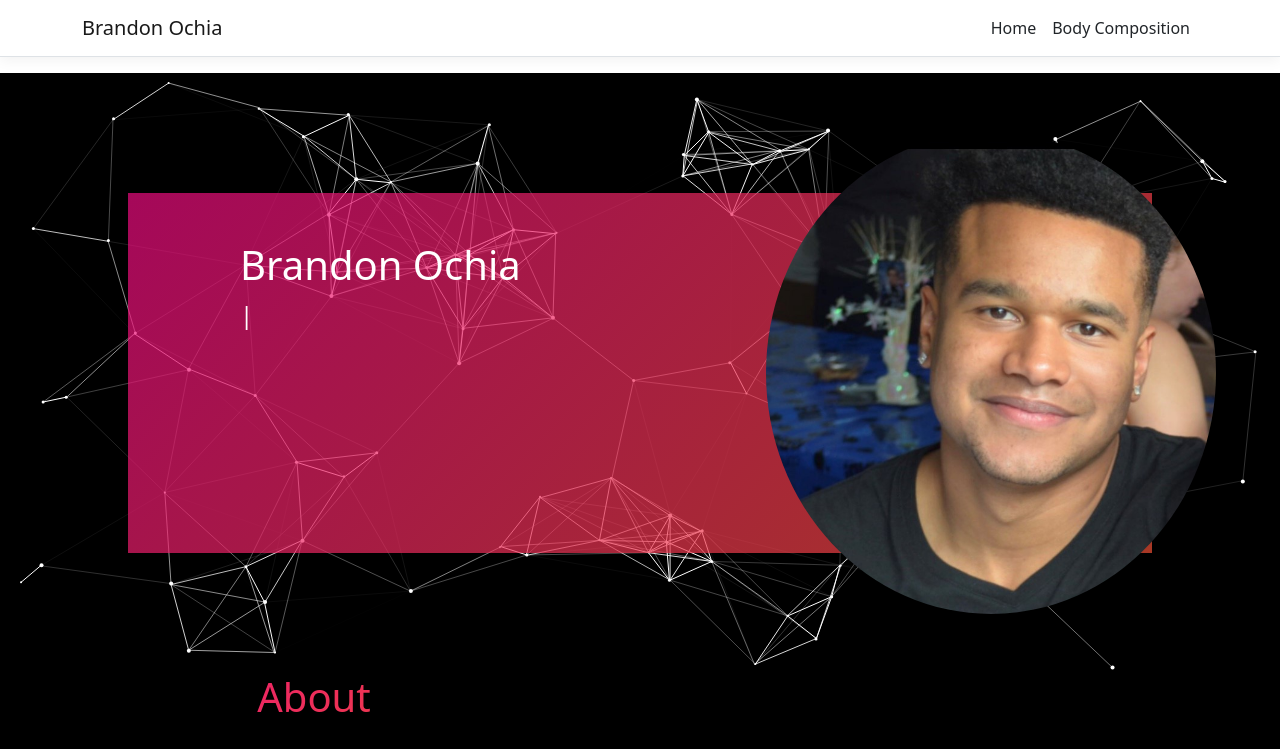
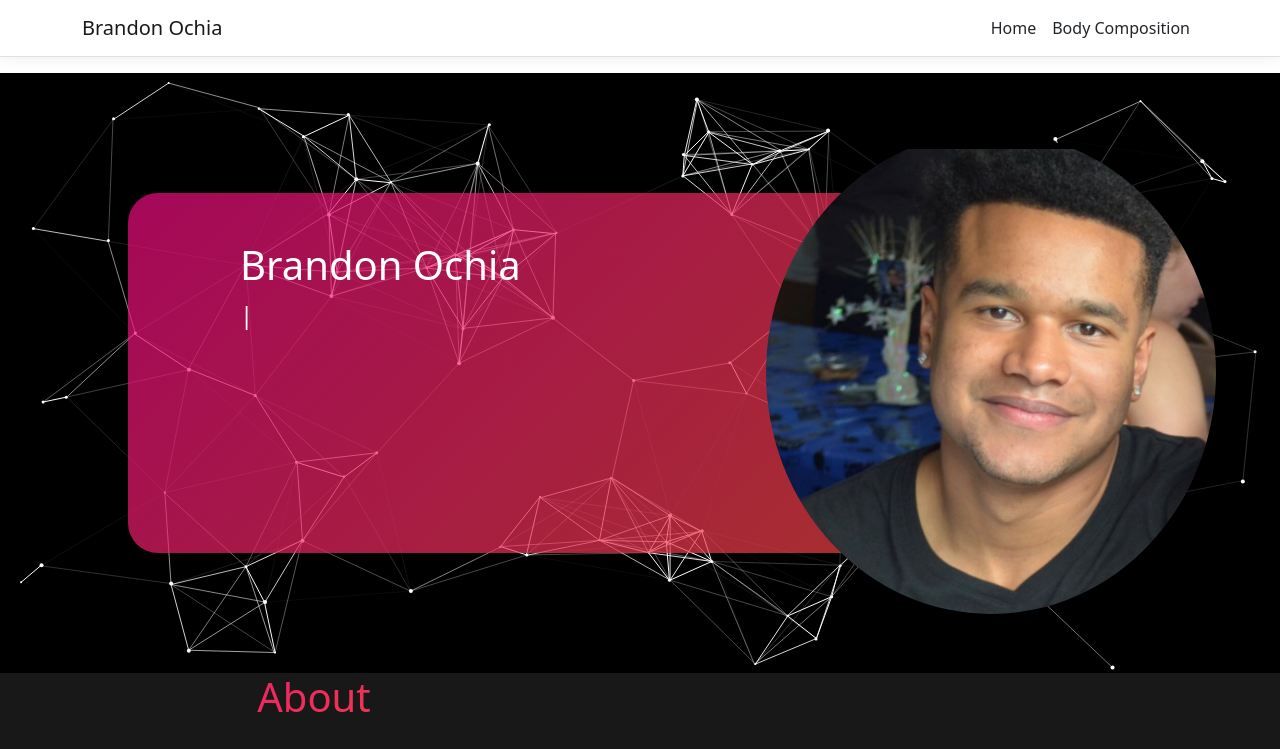
Before and after one commit to bochia/BrandonOchiaDotCom, a React (Create React App) app in the folder brandonochiadotcom.spa/: page / in a window 1280 px wide. Shown: the top 749 px of the page. Built offline with nearby package versions, Linux system fonts and the light colour scheme.

Commit message:
Added css variables and most things on the UI work again.

```diff
--- a/brandonochiadotcom.spa/src/custom.css
+++ b/brandonochiadotcom.spa/src/custom.css
@@ -27,6 +27,13 @@ code {
 
 
 /*COPY PASTED CSS FROM OLD APPLICATION HERE.*/
+
+:root {
+    --main-bg-color-1: #181818;
+    --main-bg-color-2: black;
+    --accentTextColor: #ec0b80;
+    --border-radius: 30px;
+}
 
 .glowing-border {
     border: 2px solid #dadada;
@@ -425,7 +432,7 @@ input {
 
 .gradientText {
     background: linear-gradient(135deg, rgba(236,11,128,1) 0%, rgba(240,80,53,1) 100%);
-    -webkit-background-clip: text; /*works in chrome*/
+    -webkit-background-clip: text; /*works in chrome & edge*/
     -webkit-text-fill-color: transparent;
 }
 
```
